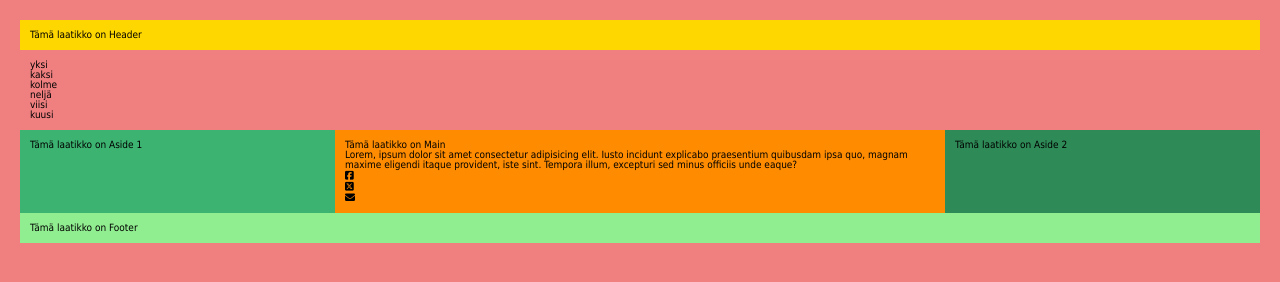
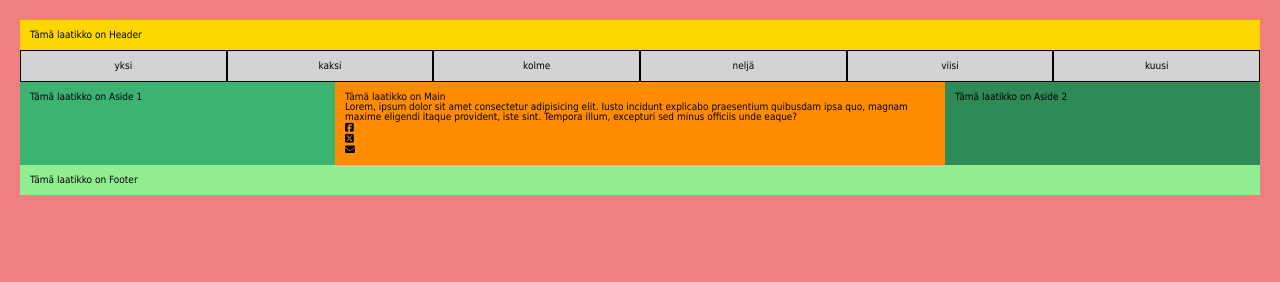
Before and after one commit to Hannes-Walden/08-flexbox-harjoitus, a plain HTML site: page index.html in a window 1280 px wide. Drawn offline with Linux system fonts and the light colour scheme.

Commit message:
Navigointipalkki valmis

```diff
--- a/index.html
+++ b/index.html
@@ -12,7 +12,7 @@
     <article class="wrapper">
       <article class="wrapper">
       <header class="header">Tämä laatikko on Header</header>
-      <nav>
+      <nav class="parent">
         <ul>
             <li>yksi</li>
             <li>kaksi</li>
--- a/layout.css
+++ b/layout.css
@@ -21,6 +21,23 @@ html {
 .header {
   background-color: gold;
 }
+/* Navigointipalkki */
+.wrapper .parent {
+  padding: 0;
+}
+.parent ul {
+  display: flex;
+  flex-direction: row;
+  flex-wrap: nowrap;
+  background-color: lightgray;
+  text-align: center;
+}
+.parent ul > * {
+  flex-grow: 1;
+  flex-basis: 0;
+  border: 1px black solid;
+  padding: 1rem;
+}
 .main {
   background-color: darkorange;
 }
@@ -39,7 +56,8 @@ html {
   body {
     background-color: lightblue;
   }
-    .wrapper .aside-1, .wrapper .aside-2 {
+  .wrapper .aside-1,
+  .wrapper .aside-2 {
     flex-basis: 0;
   }
 }
```
Lines whose indentation alone changed are shown as unchanged.
